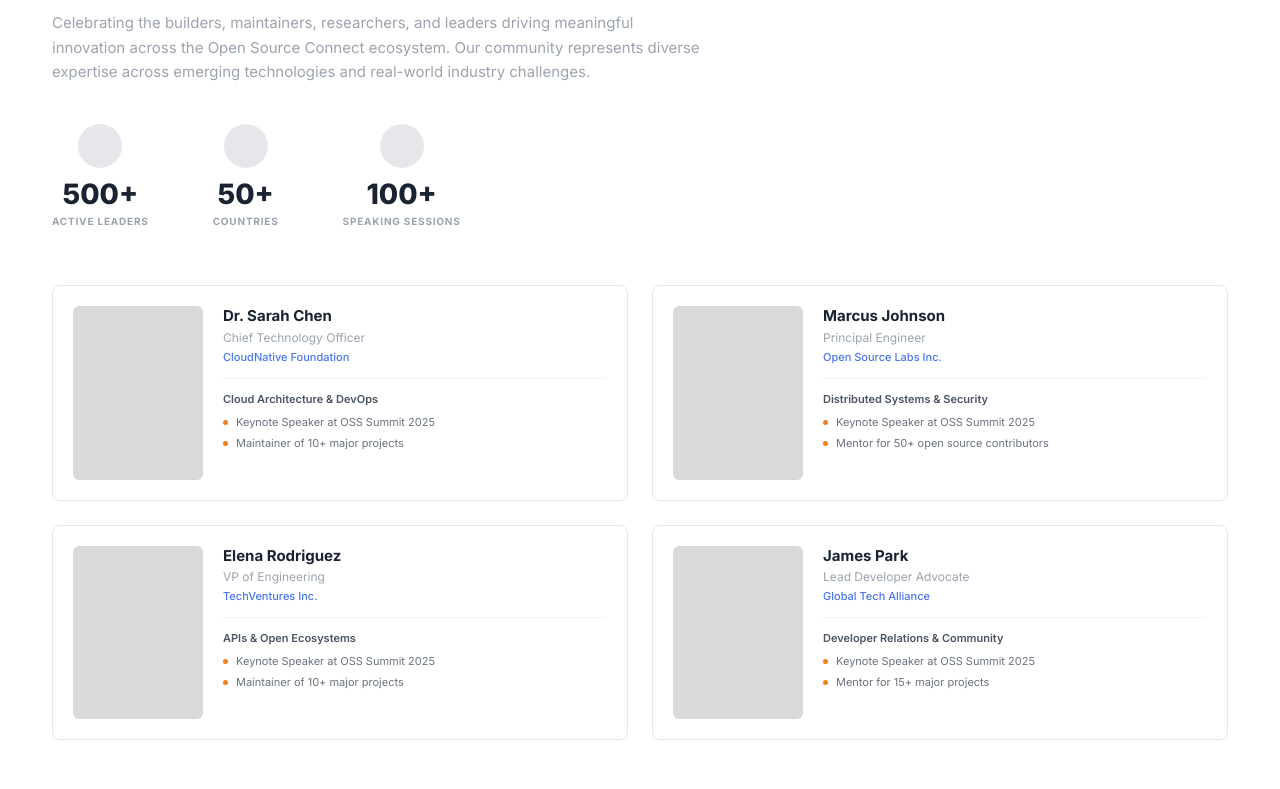
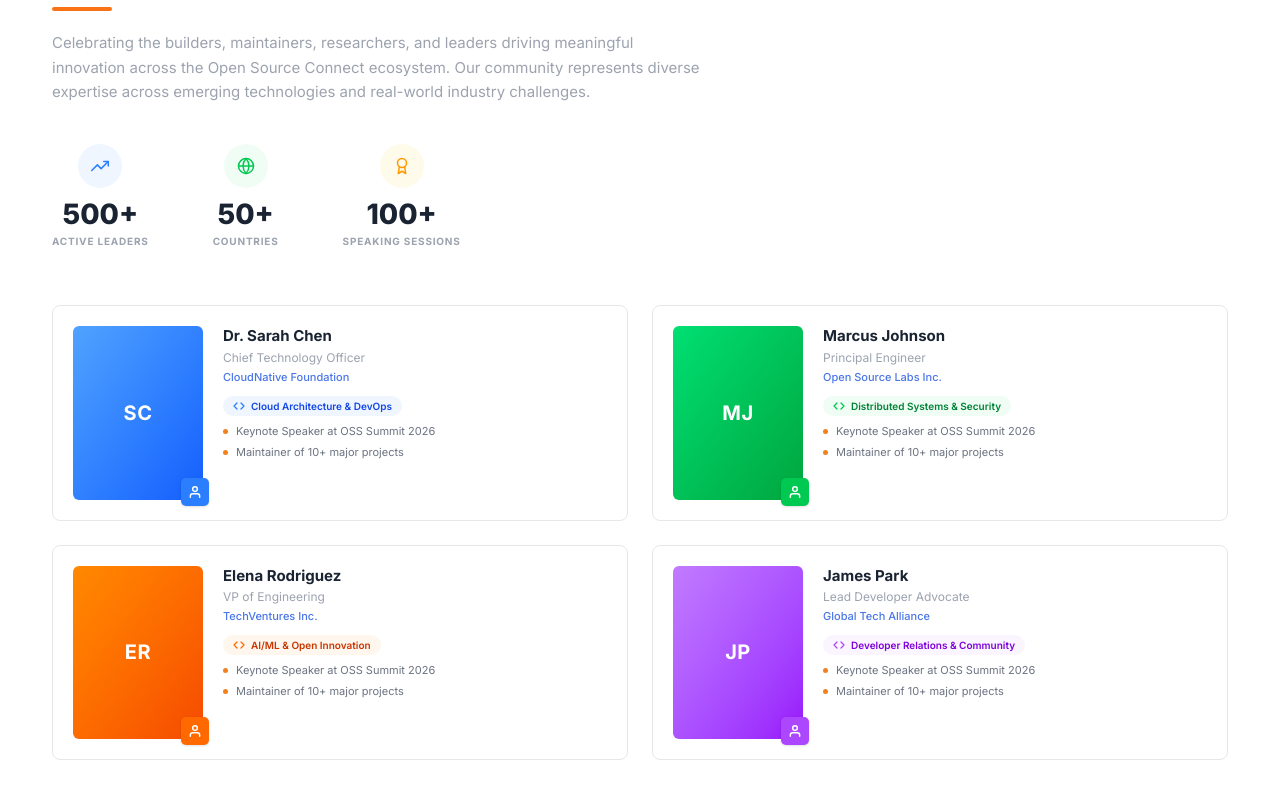
Before and after one commit to open-source-connect-01/OSC_India, a Next.js app: page / in a window 1280 px wide. Shown: the part 2711-3500 px from the top of the page. Built offline with nearby package versions, Linux system fonts and the light colour scheme.

Commit message:
COMMUNITY

```diff
--- a/src/components/CommunitySpotlightSection.tsx
+++ b/src/components/CommunitySpotlightSection.tsx
@@ -1,47 +1,119 @@
 import Link from "next/link";
+
+const personColors: Record<string, { badge: string; pillBg: string; pillText: string; pillIcon: string; photoBg: string }> = {
+  "Dr. Sarah Chen": {
+    badge: "bg-blue-500",
+    pillBg: "bg-blue-50",
+    pillText: "text-blue-700",
+    pillIcon: "text-blue-500",
+    photoBg: "from-blue-400 to-blue-600",
+  },
+  "Marcus Johnson": {
+    badge: "bg-green-500",
+    pillBg: "bg-green-50",
+    pillText: "text-green-700",
+    pillIcon: "text-green-500",
+    photoBg: "from-green-400 to-green-600",
+  },
+  "Elena Rodriguez": {
+    badge: "bg-orange-500",
+    pillBg: "bg-orange-50",
+    pillText: "text-orange-700",
+    pillIcon: "text-orange-500",
+    photoBg: "from-orange-400 to-orange-600",
+  },
+  "James Park": {
+    badge: "bg-purple-500",
+    pillBg: "bg-purple-50",
+    pillText: "text-purple-700",
+    pillIcon: "text-purple-500",
+    photoBg: "from-purple-400 to-purple-600",
+  },
+};
 
 const spotlightCards = [
   {
     name: "Dr. Sarah Chen",
+    initials: "SC",
     role: "Chief Technology Officer",
     org: "CloudNative Foundation",
     specialty: "Cloud Architecture & DevOps",
     highlights: [
-      "Keynote Speaker at OSS Summit 2025",
+      "Keynote Speaker at OSS Summit 2026",
       "Maintainer of 10+ major projects",
     ],
   },
   {
     name: "Marcus Johnson",
+    initials: "MJ",
     role: "Principal Engineer",
     org: "Open Source Labs Inc.",
     specialty: "Distributed Systems & Security",
     highlights: [
-      "Keynote Speaker at OSS Summit 2025",
-      "Mentor for 50+ open source contributors",
+      "Keynote Speaker at OSS Summit 2026",
+      "Maintainer of 10+ major projects",
     ],
   },
   {
     name: "Elena Rodriguez",
+    initials: "ER",
     role: "VP of Engineering",
     org: "TechVentures Inc.",
-    specialty: "APIs & Open Ecosystems",
+    specialty: "AI/ML & Open Innovation",
     highlights: [
-      "Keynote Speaker at OSS Summit 2025",
+      "Keynote Speaker at OSS Summit 2026",
       "Maintainer of 10+ major projects",
     ],
   },
   {
     name: "James Park",
+    initials: "JP",
     role: "Lead Developer Advocate",
     org: "Global Tech Alliance",
     specialty: "Developer Relations & Community",
     highlights: [
-      "Keynote Speaker at OSS Summit 2025",
-      "Mentor for 15+ major projects",
+      "Keynote Speaker at OSS Summit 2026",
+      "Maintainer of 10+ major projects",
     ],
   },
 ];
+
+function TrendingUpIcon({ className }: { className?: string }) {
+  return (
+    <svg width="18" height="18" viewBox="0 0 24 24" fill="none" stroke="currentColor" strokeWidth="2" strokeLinecap="round" strokeLinejoin="round" className={className}>
+      <polyline points="23 6 13.5 15.5 8.5 10.5 1 18" />
+      <polyline points="17 6 23 6 23 12" />
+    </svg>
+  );
+}
+
+function GlobeIcon({ className }: { className?: string }) {
+  return (
+    <svg width="18" height="18" viewBox="0 0 24 24" fill="none" stroke="currentColor" strokeWidth="2" strokeLinecap="round" strokeLinejoin="round" className={className}>
+      <circle cx="12" cy="12" r="10" />
+      <line x1="2" y1="12" x2="22" y2="12" />
+      <path d="M12 2a15.3 15.3 0 0 1 4 10 15.3 15.3 0 0 1-4 10 15.3 15.3 0 0 1-4-10 15.3 15.3 0 0 1 4-10z" />
+    </svg>
+  );
+}
+
+function MedalIcon({ className }: { className?: string }) {
+  return (
+    <svg width="18" height="18" viewBox="0 0 24 24" fill="none" stroke="currentColor" strokeWidth="2" strokeLinecap="round" strokeLinejoin="round" className={className}>
+      <circle cx="12" cy="8" r="6" />
+      <path d="M15.477 12.89 17 22l-5-3-5 3 1.523-9.11" />
+    </svg>
+  );
+}
+
+function CodeIcon({ className }: { className?: string }) {
+  return (
+    <svg width="12" height="12" viewBox="0 0 24 24" fill="none" stroke="currentColor" strokeWidth="2.5" strokeLinecap="round" strokeLinejoin="round" className={className}>
+      <polyline points="16 18 22 12 16 6" />
+      <polyline points="8 6 2 12 8 18" />
+    </svg>
+  );
+}
 
 export default function CommunitySpotlightSection() {
   return (
@@ -52,6 +124,7 @@ export default function CommunitySpotlightSection() {
           <h2 className="text-[28px] lg:text-[30px] font-extrabold text-[#0B0F1A] leading-tight">
             Community Spotlight
           </h2>
+          <div className="w-[60px] h-[4px] bg-accent-orange rounded-full mt-2 mb-5" />
           <p className="max-w-[650px] text-[15px] text-gray-400 leading-relaxed mt-3">
             Celebrating the builders, maintainers, researchers, and leaders
             driving meaningful innovation across the Open Source Connect
@@ -62,9 +135,11 @@ export default function CommunitySpotlightSection() {
 
         {/* Stats Row */}
         <div className="flex flex-wrap gap-x-12 sm:gap-x-16 gap-y-8 mb-12 lg:mb-14">
-          {/* Stat 1 */}
+          {/* Stat 1 — Blue / Growth */}
           <div className="flex flex-col items-center text-center">
-            <div className="w-11 h-11 rounded-full bg-gray-200 mb-3" />
+            <div className="w-11 h-11 rounded-full bg-blue-50 flex items-center justify-center mb-3">
+              <TrendingUpIcon className="text-blue-500 w-[18px] h-[18px]" />
+            </div>
             <div className="text-[26px] sm:text-[28px] font-extrabold text-navy-deep leading-none">
               500+
             </div>
@@ -72,9 +147,11 @@ export default function CommunitySpotlightSection() {
               Active Leaders
             </div>
           </div>
-          {/* Stat 2 */}
+          {/* Stat 2 — Green / Globe */}
           <div className="flex flex-col items-center text-center">
-            <div className="w-11 h-11 rounded-full bg-gray-200 mb-3" />
+            <div className="w-11 h-11 rounded-full bg-green-50 flex items-center justify-center mb-3">
+              <GlobeIcon className="text-green-500 w-[18px] h-[18px]" />
+            </div>
             <div className="text-[26px] sm:text-[28px] font-extrabold text-navy-deep leading-none">
               50+
             </div>
@@ -82,9 +159,11 @@ export default function CommunitySpotlightSection() {
               Countries
             </div>
           </div>
-          {/* Stat 3 */}
+          {/* Stat 3 — Amber / Medal */}
           <div className="flex flex-col items-center text-center">
-            <div className="w-11 h-11 rounded-full bg-gray-200 mb-3" />
+            <div className="w-11 h-11 rounded-full bg-amber-50 flex items-center justify-center mb-3">
+              <MedalIcon className="text-amber-500 w-[18px] h-[18px]" />
+            </div>
             <div className="text-[26px] sm:text-[28px] font-extrabold text-navy-deep leading-none">
               100+
             </div>
@@ -96,13 +175,32 @@ export default function CommunitySpotlightSection() {
 
         {/* 2×2 Horizontal Cards Grid */}
         <div className="grid sm:grid-cols-2 gap-5 lg:gap-6">
-          {spotlightCards.map((person) => (
+          {spotlightCards.map((person) => {
+            const colors = personColors[person.name];
+            return (
               <div
                 key={person.name}
                 className="flex gap-4 sm:gap-5 bg-white border border-gray-200 rounded-[8px] p-5"
               >
-              {/* Photo placeholder */}
-              <div className="w-[110px] sm:w-[130px] aspect-[3/4] bg-[#D9D9D9] rounded-[6px] shrink-0" />
+                {/* Photo with colored badge */}
+                <div className="relative w-[110px] sm:w-[130px] aspect-[3/4] shrink-0">
+                  <div
+                    className={`w-full h-full rounded-[6px] bg-gradient-to-br ${colors.photoBg} flex items-center justify-center`}
+                  >
+                    <span className="text-white font-bold text-lg sm:text-xl tracking-wide">
+                      {person.initials}
+                    </span>
+                  </div>
+                  {/* Colored square badge — bottom-right corner overlap */}
+                  <div
+                    className={`absolute -bottom-1.5 -right-1.5 w-[28px] h-[28px] rounded-[5px] ${colors.badge} flex items-center justify-center shadow-sm`}
+                  >
+                    <svg width="14" height="14" viewBox="0 0 24 24" fill="none" stroke="white" strokeWidth="2.5" strokeLinecap="round" strokeLinejoin="round">
+                      <path d="M20 21v-2a4 4 0 0 0-4-4H8a4 4 0 0 0-4 4v2" />
+                      <circle cx="12" cy="7" r="4" />
+                    </svg>
+                  </div>
+                </div>
                 {/* Text content */}
                 <div className="flex-1 min-w-0">
                   <h3 className="text-[15px] font-bold text-navy-deep leading-snug">
@@ -113,12 +211,13 @@ export default function CommunitySpotlightSection() {
                     {person.org}
                   </p>
 
-                <div className="h-px bg-gray-100 my-3" />
-
-                {/* Specialty */}
-                <p className="text-[11px] font-semibold text-gray-600 mb-2">
+                  {/* Specialty — colored pill badge */}
+                  <div className={`inline-flex items-center gap-1.5 px-2.5 py-1 rounded-full ${colors.pillBg} mt-2.5 mb-2`}>
+                    <CodeIcon className={colors.pillIcon} />
+                    <span className={`text-[10px] font-semibold ${colors.pillText} leading-none`}>
                       {person.specialty}
-                </p>
+                    </span>
+                  </div>
 
                   {/* Highlights */}
                   <ul className="space-y-1.5">
@@ -133,11 +232,12 @@ export default function CommunitySpotlightSection() {
                   </ul>
                 </div>
               </div>
-          ))}
+            );
+          })}
         </div>
 
-        {/* CTA Banner */}
-        <div className="mt-12 lg:mt-14 w-full bg-gradient-to-r from-[#EEF3FB] to-white rounded-[12px] px-8 lg:px-12 py-10 text-center">
+        {/* CTA Banner — subtle neutral gradient */}
+        <div className="mt-12 lg:mt-14 w-full bg-gradient-to-r from-[#F5F7FA] via-[#FAFBFC] to-white rounded-[12px] px-8 lg:px-12 py-10 text-center">
           <h3 className="text-[22px] lg:text-[24px] font-bold text-navy-deep">
             Become a Community Leader
           </h3>
```
Lines whose indentation alone changed are shown as unchanged.
